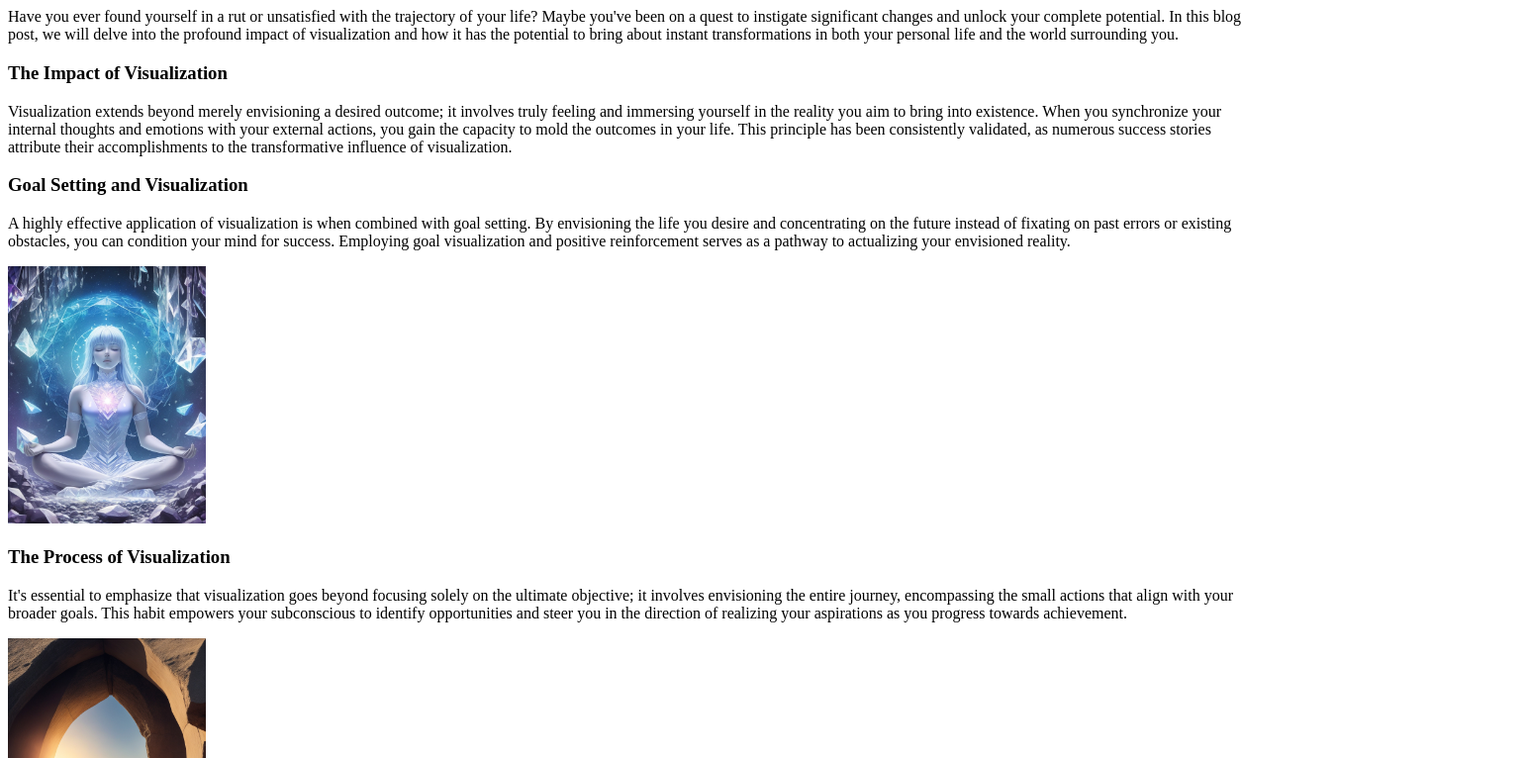
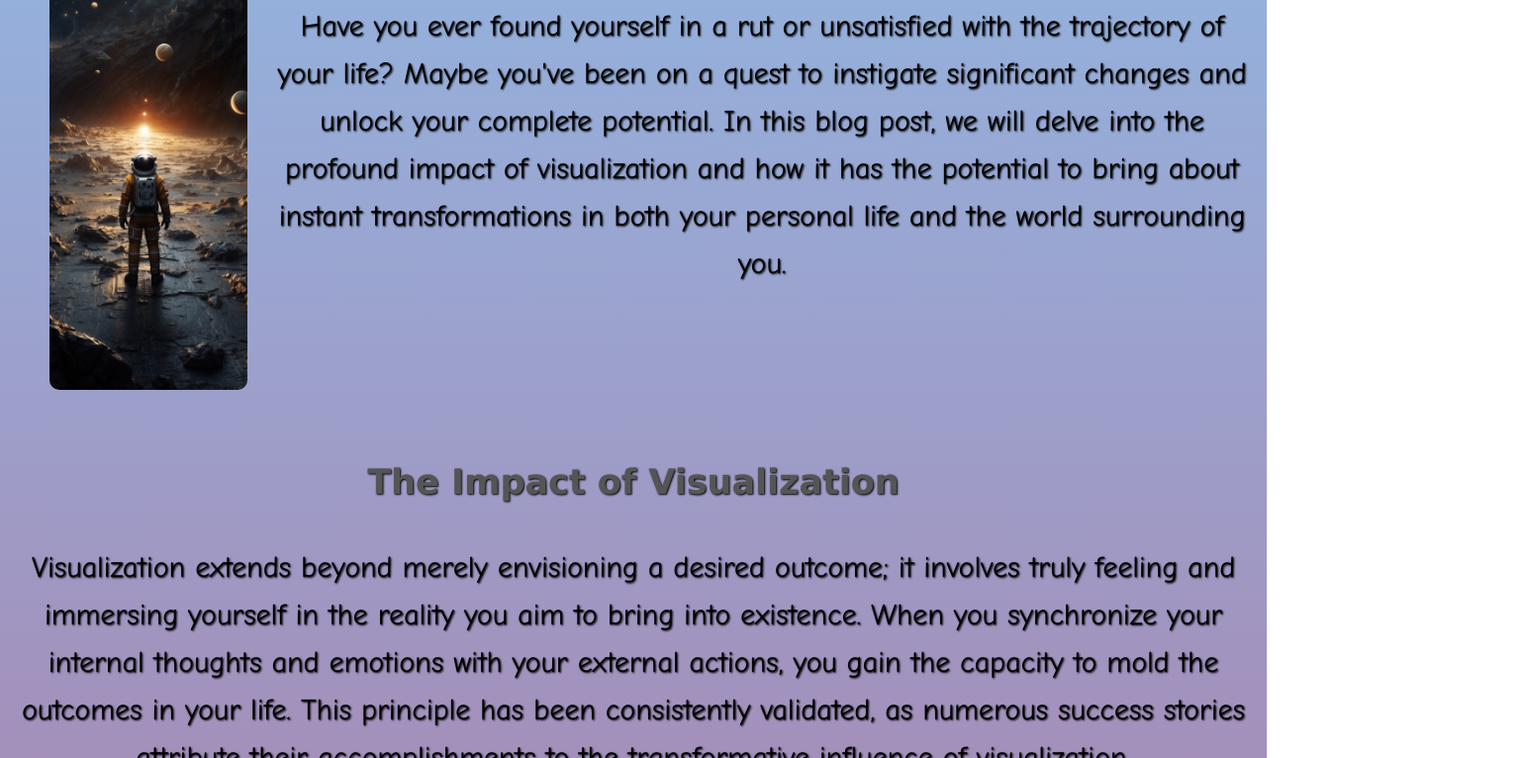
Before and after one commit to auth0r777/blogs, a plain HTML site: page index.html in a window 1280 px wide. Shown: the part 722-1488 px from the top of the page at 99% size, 1544 px wide, since content can reach past the window. Drawn offline with Linux system fonts and the light colour scheme; a web font is replaced by a local one.

Commit message:
Update index.html

```diff
--- a/index.html
+++ b/index.html
@@ -7,7 +7,7 @@
         <link href="https://fonts.googleapis.com/css2?family=Rubik+Doodle+Shadow&display=swap" rel="stylesheet">
         <meta name="viewport" content="width=device-width, initial-scale=1.0">
         <title>Unlocking Your Potential: The Power of Visualization</title>
-        <link rel="stylesheet" href="./temp.css">
+        <link rel="stylesheet" href="css/styles.css">
     </head>
 
     <body>
```
